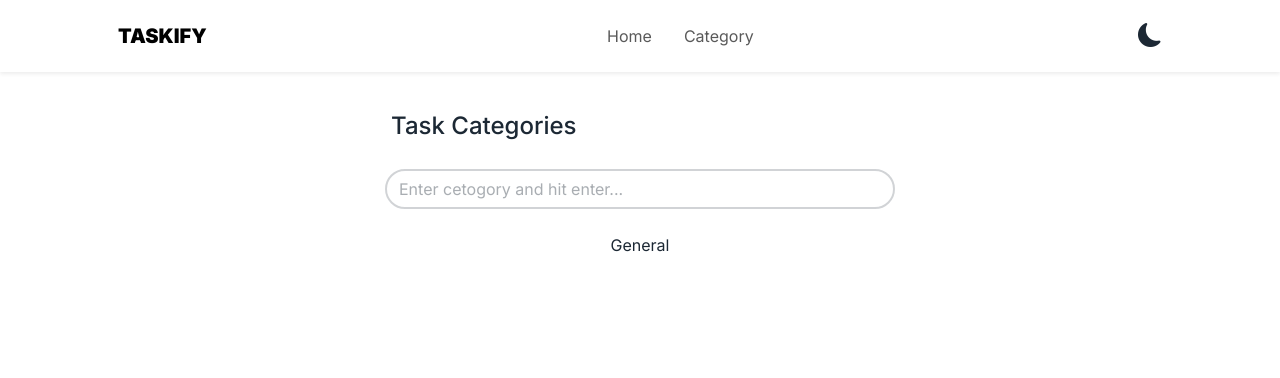
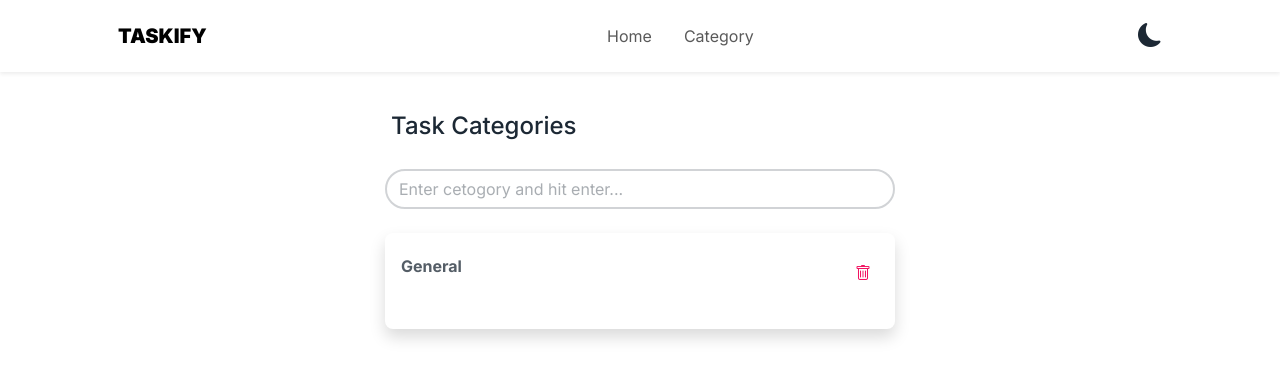
Before and after one commit to clarnx/taskify, a React (Create React App) app: page /task-category in a window 1280 px wide. Shown: the top 378 px of the page. Built offline with nearby package versions, Linux system fonts and the light colour scheme.

Commit message:
added task category card

```diff
--- a/src/components/TaskCategory/TaskCategoryItems.tsx
+++ b/src/components/TaskCategory/TaskCategoryItems.tsx
@@ -1,3 +1,5 @@
+import TaskCategoryCard from "./TaskCategoryCard";
+
 const TaskCategoryItems = ({
   taskCategoryList = ["General"],
 }: {
@@ -5,7 +7,7 @@ const TaskCategoryItems = ({
 }) => (
   <>
     {taskCategoryList.map((category: string, index: number) => {
-      return <div key={index}>{category}</div>;
+      return <TaskCategoryCard category={category} index={index} />;
     })}
   </>
 );
```
